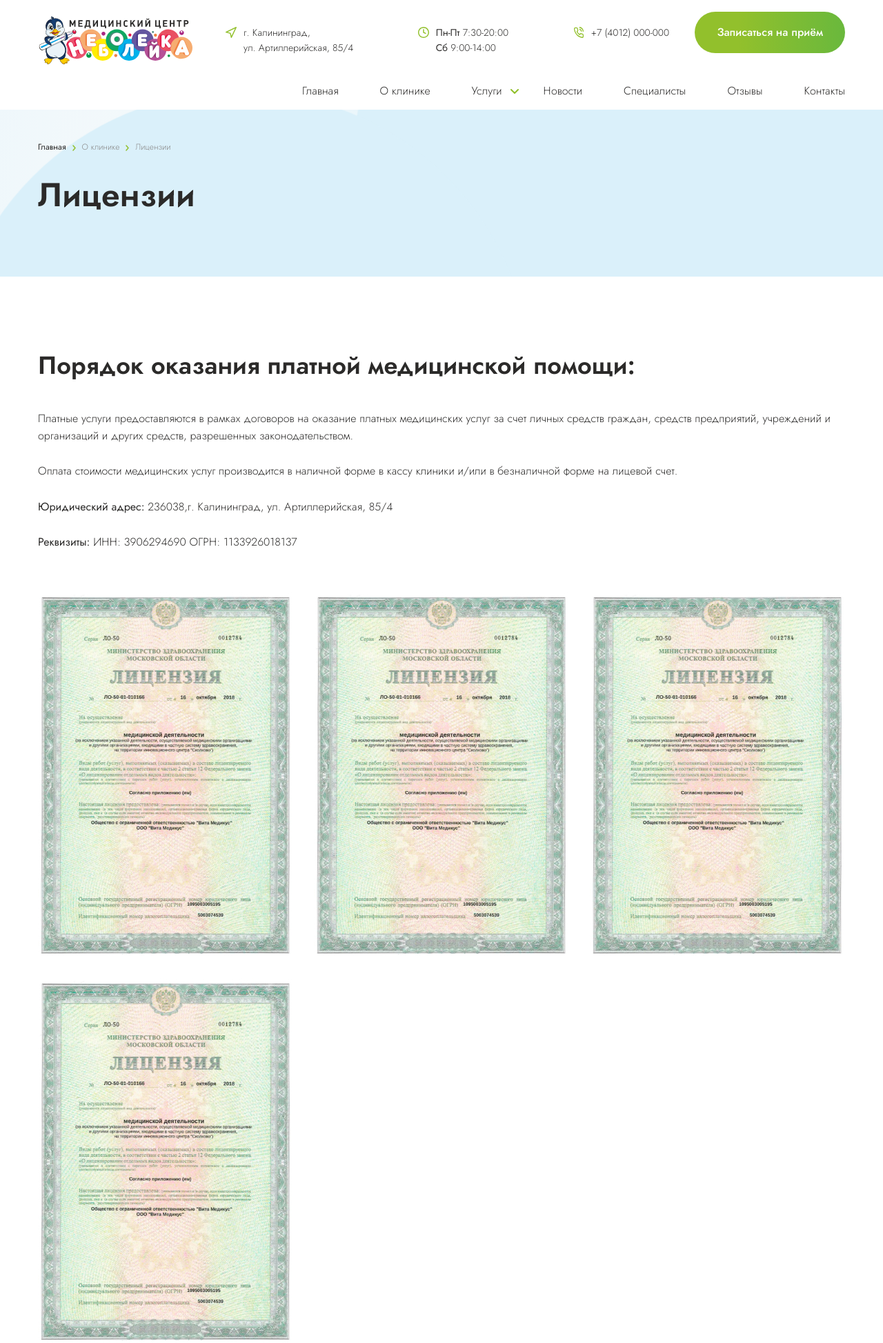
After one commit to bubaololo/stay_health, a PHP site: page /license.php in a window 1280 px wide. The commit adds this page. Shown: the top 1947 px of the page at 69% size. Run offline with PHP 8.4, Linux system fonts and the light colour scheme.

Commit message:
licenses

```diff
--- a/about.php
+++ b/about.php
@@ -31,9 +31,9 @@
             <div class="container">
                 <div class="about__content_top_wrapper">
                     <div class="about__content_top_contacts">
-                        <div class="about__content_license">
+                        <a href="license.php" class="about__content_license">
                             Лицензии
-                        </div>
+                        </a>
                         <div class="about__contacts_item_wrapper">
 
                             <a href="tel:+74012000000" class="contacts__phone contacts__item">
--- a/css/style.css
+++ b/css/style.css
@@ -1233,6 +1233,7 @@ li {
 }
 
 .about__content_license {
+    display: inline-block;
     line-height: 105px;
     padding: 0 95px;
     box-shadow: 5px 5px 20px 0px #28425026;
@@ -2431,3 +2432,29 @@ align-items: flex-start;
   .contacts_map {
       margin-bottom: 141px;
   }
+  .license__title {
+      font-weight: 600;
+      font-size: 36px;
+      margin-bottom: 35px;
+  }
+  .license__text {
+      margin-bottom: 60px;
+  }
+  .licence__pics {
+      margin-bottom: 90px;
+  }
+  .licence__pics_wrapper {
+      display: flex;
+      flex-wrap: wrap;
+      justify-content: space-between;
+  }
+  .licence__pics_wrapper img {
+max-width: 370px;
+
+
+  }
+  .licence__pics_wrapper a {
+
+margin-bottom: 23px;
+
+  }
--- a/js/main.js
+++ b/js/main.js
@@ -161,6 +161,26 @@ $(document).ready(function() {
 	});
 
 });
+// licenses
+$(document).ready(function() {
+    $('.licence__pics_wrapper').magnificPopup({
+        delegate: 'a',
+        type: 'image',
+        tLoading: 'Loading image #%curr%...',
+        mainClass: 'mfp-img-mobile',
+        gallery: {
+            enabled: true,
+            navigateByImgClick: true,
+            preload: [0, 1] // Will preload 0 - before current, and 1 after the current image
+        },
+        image: {
+            tError: '<a href="%url%">The image #%curr%</a> could not be loaded.',
+            // titleSrc: function(item) {
+            //     return item.el.attr('title') + '<small>by Marsel Van Oosten</small>';
+            // }
+        }
+    });
+});
 
 // FAQ ACCORDEON________________________________________
 
--- /dev/null
+++ b/license.php
@@ -0,0 +1,68 @@
+<?php
+    include_once($_SERVER['DOCUMENT_ROOT'].'/header.php');
+    ?>
+    <link rel="stylesheet" href="css/magnific-popup.css">
+
+<div class="license">
+    <div class="bubbles__blue bubbles">
+        <div class="big__bubble blue_bubble"></div>
+        <div class="small__bubble blue_bubble"></div>
+        <div class="container">
+            <div class="bubbles__wrapper">
+
+                <div class="bubbles__content">
+                    <div class="bubbles__paginate">
+                        <a href="/" class="paginate__link root">
+                            Главная
+                        </a>
+                        <a href="/" class="paginate__link child">
+                            О клинике
+                        </a>
+                        <a href="/" class="paginate__link child">
+                            Лицензии
+                        </a>
+                    </div>
+                    <div class="bubbles__title">
+                        Лицензии
+                    </div>
+                </div>
+            </div>
+        </div>
+    </div>
+
+    <div class="default__text">
+        <div class="container">
+
+
+                <div class="license__title">Порядок оказания платной медицинской помощи:</div>
+
+                Платные услуги предоставляются в рамках договоров на оказание платных медицинских услуг за счет личных средств граждан, средств предприятий, учреждений и организаций и других средств, разрешенных законодательством.
+                <br>
+                <br>
+                Оплата стоимости медицинских услуг производится в наличной форме в кассу клиники и/или в безналичной форме на лицевой счет.
+                <br>
+                <br>
+                <b>Юридический адрес:</b> 236038,г. Калининград, ул. Артиллерийская, 85/4
+                <br>
+                <br>
+                <b>Реквизиты:</b> ИНН: 3906294690 ОГРН: 1133926018137
+
+        </div>
+    </div>
+    <div class="licence__pics">
+        <div class="container">
+<div class="licence__pics_wrapper">
+    <a href="/img/license_full.jpg" title=""><img src="/img/license_min.jpg"></a>
+    <a href="/img/license_full.jpg" title=""><img src="/img/license_min.jpg"></a>
+    <a href="/img/license_full.jpg" title=""><img src="/img/license_min.jpg"></a>
+    <a href="/img/license_full.jpg" title=""><img src="/img/license_min.jpg"></a>
+
+</div>
+        </div>
+    </div>
+</div>
+
+<?php
+    include_once($_SERVER['DOCUMENT_ROOT'].'/footer.php');
+    ?>
+    <script src="js/jquery.magnific-popup.js"></script>
```
Also changed, not shown: img/license_full.jpg (added), img/license_min.jpg (added).
